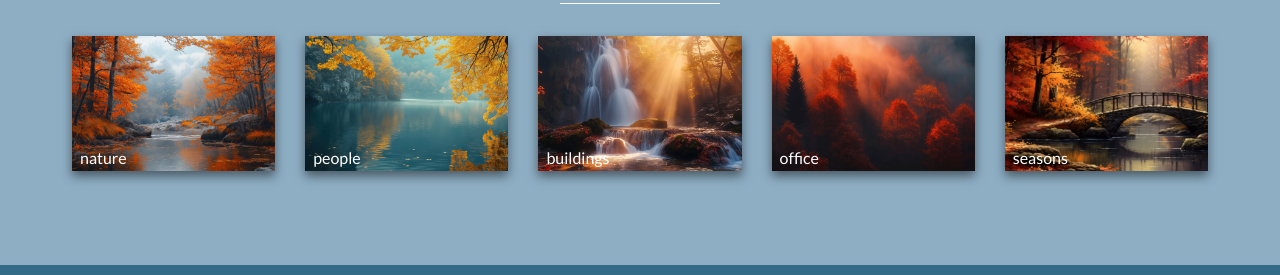
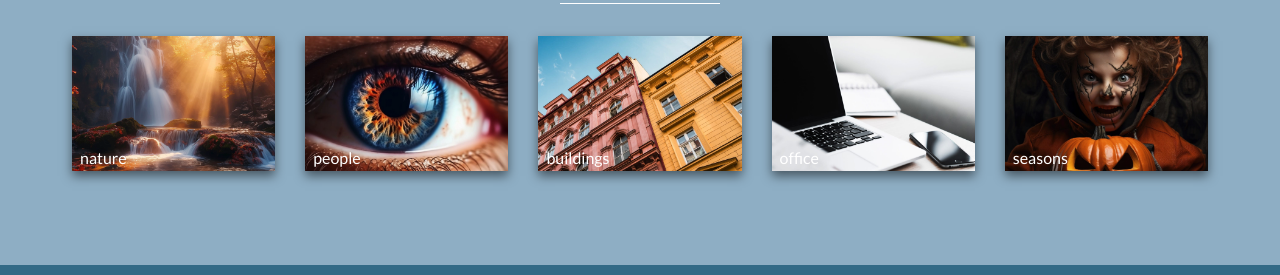
Before and after one commit to GerdBraun/MyStockPhoto, a plain HTML site: page index.html in a window 1280 px wide. Shown: the part 371-646 px from the top of the page. Drawn offline with Linux system fonts and the light colour scheme.

Commit message:
added category images

```diff
--- a/index.html
+++ b/index.html
@@ -37,7 +37,7 @@
                         <a href="#">
                             <figure>
                                 <div class="image-sizer">
-                                    <img src="images/nature/1.jpg" alt="category nature">
+                                    <img src="images/categories/nature.jpg" alt="category nature">
                                 </div>
                                 <figcaption>nature</figcaption>
                             </figure>
@@ -45,7 +45,7 @@
                         <a href="#">
                             <figure>
                                 <div class="image-sizer">
-                                    <img src="images/nature/2.jpg" alt="category people">
+                                    <img src="images/categories/people.jpg" alt="category people">
                                 </div>
                                 <figcaption>people</figcaption>
                             </figure>
@@ -53,7 +53,7 @@
                         <a href="#">
                             <figure>
                                 <div class="image-sizer">
-                                    <img src="images/nature/3.jpg" alt="category buildings">
+                                    <img src="images/categories/buildings.jpg" alt="category buildings">
                                 </div>
                                 <figcaption>buildings</figcaption>
                             </figure>
@@ -61,7 +61,7 @@
                         <a href="#">
                             <figure>
                                 <div class="image-sizer">
-                                    <img src="images/nature/4.jpg" alt="category office">
+                                    <img src="images/categories/office.jpg" alt="category office">
                                 </div>
                                 <figcaption>office</figcaption>
                             </figure>
@@ -69,7 +69,7 @@
                         <a href="#">
                             <figure>
                                 <div class="image-sizer">
-                                    <img src="images/nature/5.jpg" alt="category seasons">
+                                    <img src="images/categories/seasons.jpg" alt="category seasons">
                                 </div>
                                 <figcaption>seasons</figcaption>
                             </figure>
```
Also changed, not shown: images/categories/buildings.jpg (added), images/categories/nature.jpg (added), images/categories/office.jpg (added), images/categories/people.jpg (added), images/categories/seasons.jpg (added).
